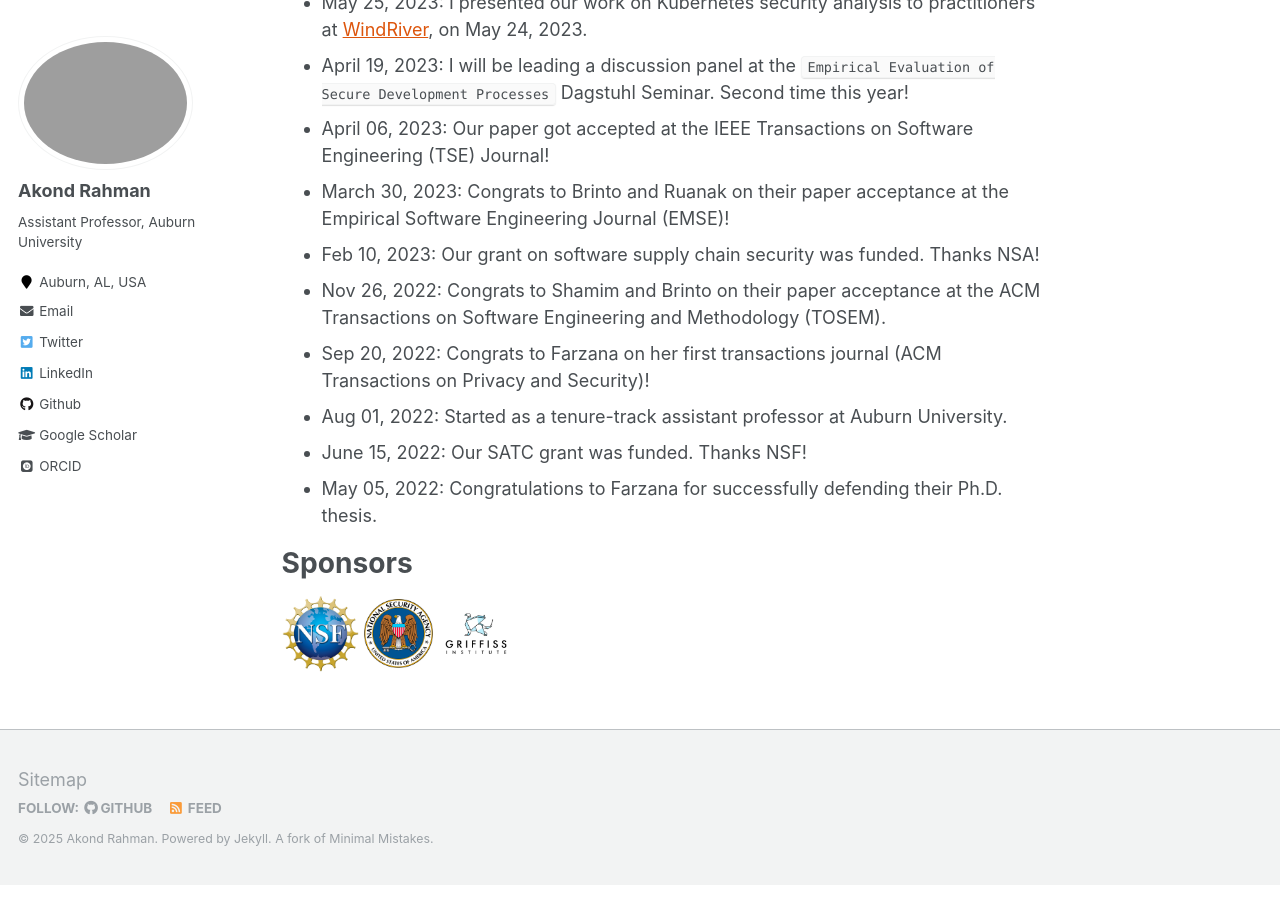
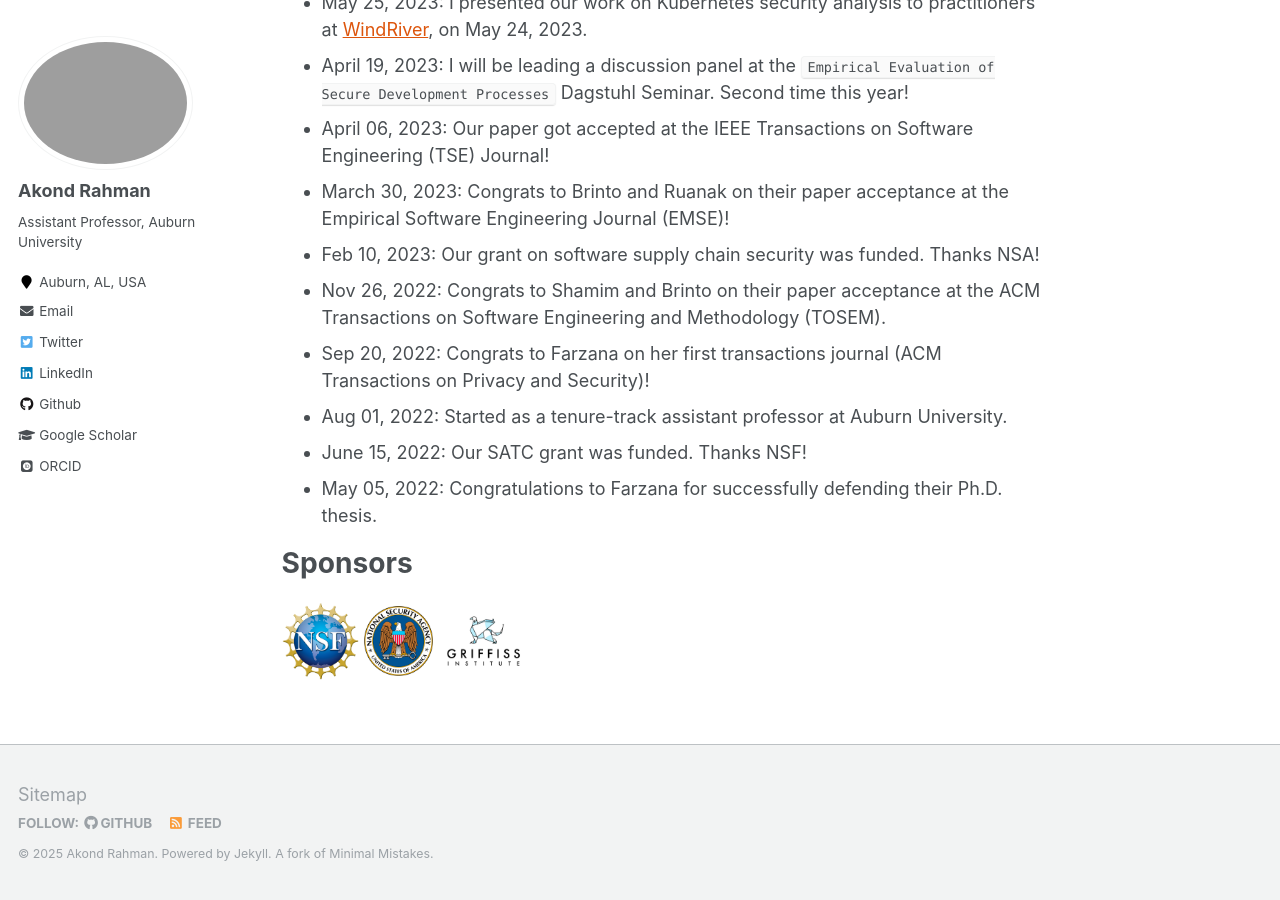
Before and after one commit to akondrahman/akondrahman.github.io, a Jekyll site: the page built from _pages/about.md, in a window 1280 px wide and 900 px high, scrolled down 1864 px. Built offline with Jekyll 4.4.1, drawn with Linux system fonts in a browser that asks for light colours; some web fonts are replaced.

```diff
--- a/_pages/about.md
+++ b/_pages/about.md
@@ -60,4 +60,4 @@
 
 Sponsors
 ======
-![NSF](files/nsf.png){:width="10%" height="10%"}       ![NSA](files/nsa.png){:width="9%" height="7%"}    ![GI](files/griffis.png){:width="10%" height="10%"}
+![NSF](files/nsf.png){:width="10%" height="10%"}       ![NSA](files/nsa.png){:width="9%" height="7%"}    ![GI](files/griffis.png){:width="12%" height="12%"}
```
